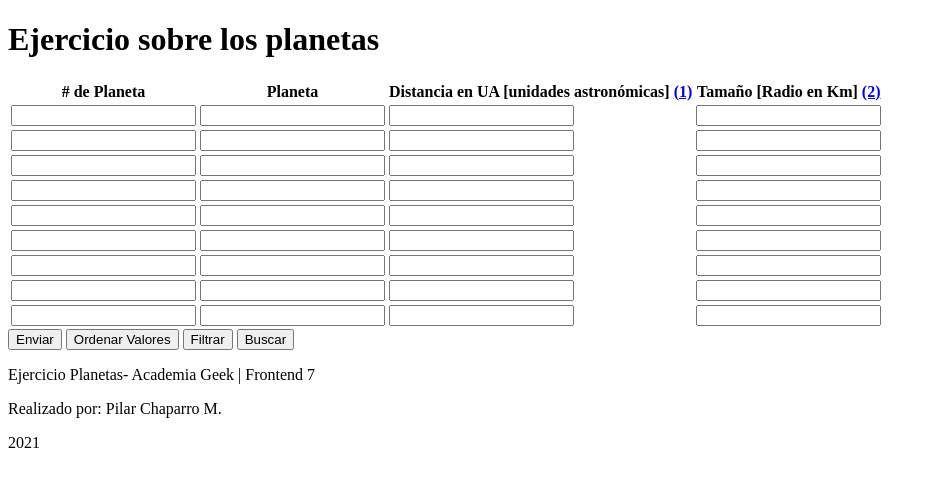
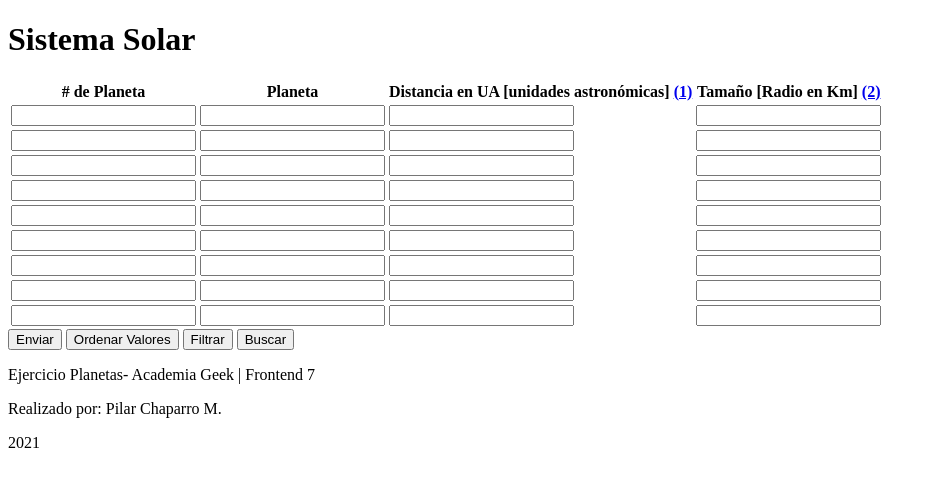
Before and after one commit to ChaparroMP/Ac-Geek-Frontend7, a plain HTML site: page Sesion1_Ejercicio_Planetas/index.html in a window 1280 px wide. Shown: the whole page, without its empty margins (0-936 px from the left). Drawn offline with Linux system fonts and the light colour scheme.

Commit message:
Cambiar título a _Sistema Solar_

```diff
--- a/Sesion1_Ejercicio_Planetas/index.html
+++ b/Sesion1_Ejercicio_Planetas/index.html
@@ -22,7 +22,7 @@
 <!-- ///////////// BODY ///////////////-->
 
 <body>
-    <h1>Ejercicio sobre los planetas</h1>
+    <h1>Sistema Solar</h1>
     <table>
         <thead>
             <tr>
```
